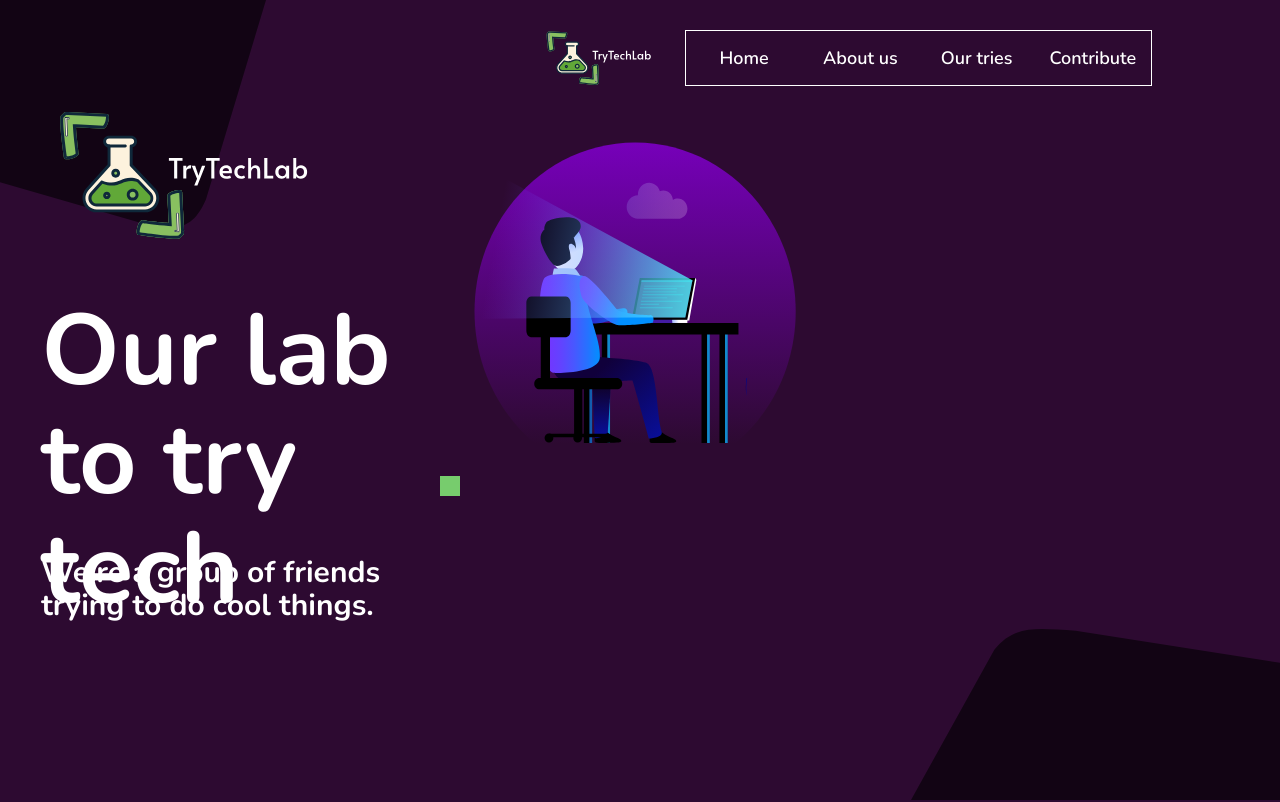
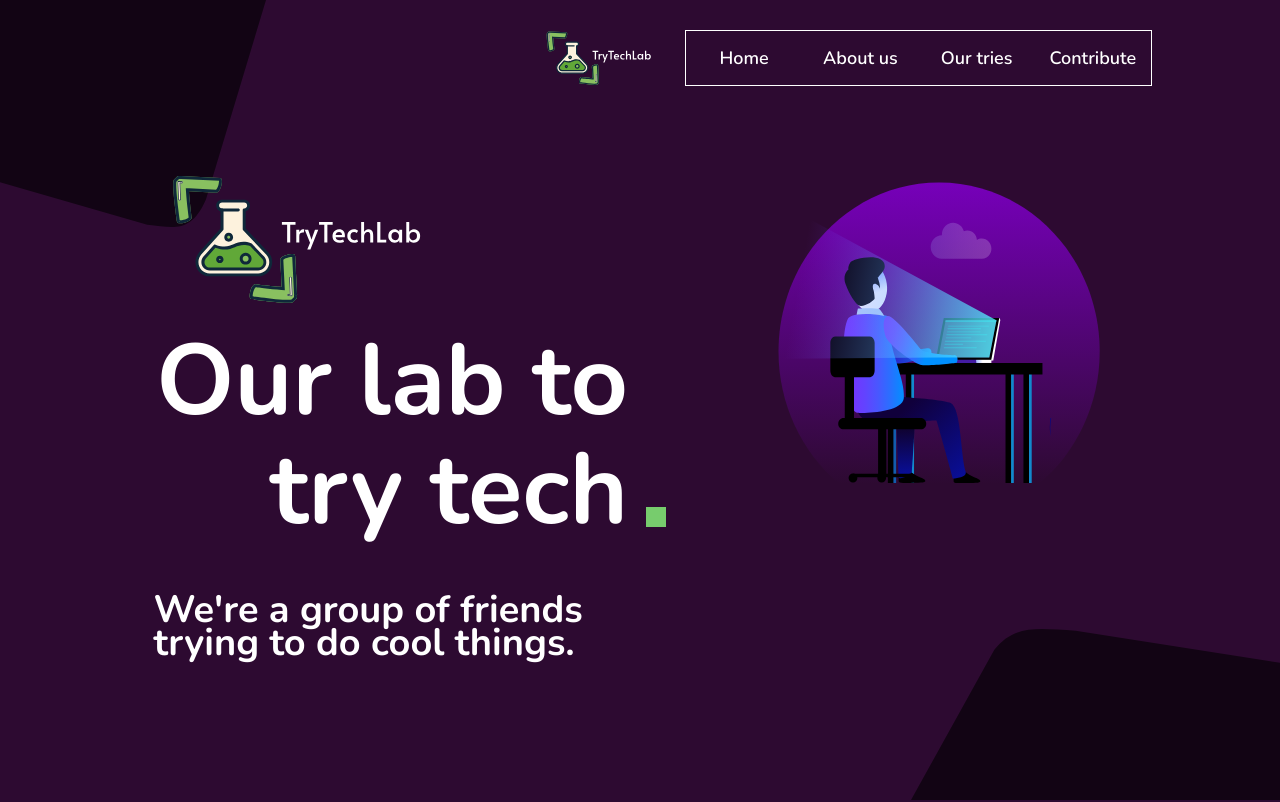
Before and after one commit to Try-tech-Labs/site, a React (Create React App) app: page / in a window 1280 px wide. Shown: the top 802 px of the page. Built offline with nearby package versions, Linux system fonts and the light colour scheme; no server answers.

Commit message:
Corrected homepage style

```diff
--- a/src/pages/Developers.tsx
+++ b/src/pages/Developers.tsx
@@ -23,6 +23,18 @@ export default function Developers() {
     useEffect(() => {
         getDevelopers().then(developers => {
             setDevelopers(developers);
+        }).catch(() => {
+            setDevelopers([
+                {
+                    "name": "The developer",
+                    "avatar_image": "https://upload.wikimedia.org/wikipedia/commons/thumb/5/52/LinuxCon_Europe_Linus_Torvalds_03.jpg/200px-LinuxCon_Europe_Linus_Torvalds_03.jpg",
+                    "description": "This guy really know about development. He is a icon of tech.",
+                    "twitter_url": "https://twitter.com/linus__torvalds",
+                    "linkedin_url": "https://www.linkedin.com/in/linustorvalds/",
+                    "github_url": "https://github.com/torvalds",
+                    "development_skills": ["C", "C++"]
+                }
+            ])
         })
     }, []);
 
--- a/src/pages/Landing.tsx
+++ b/src/pages/Landing.tsx
@@ -15,13 +15,23 @@ function Landing() {
             <img src={BackgroundBottomDetail} alt="background bottom detail" className="background-bottom-detail"/>
             <div className="content-wrapper">
                 <main>
-                    <div className="main-page-logo">
-                        <SiteLogo className="" width={277} height={166} />
+                    <div className="home_content">
+                        <div className="grid_column">
+                            <div className="main-page-logo">
+                                <SiteLogo className="" width={277} height={166} />
+                            </div>
+                            <div>
+                                <div className="text_grid">
+                                    <h1>Our lab to try tech</h1>
+                                    <div className="green-dot"></div>
+                                </div>
+                            </div>
+                            <p>We're a group of friends trying to do cool things.</p>
+                        </div>
+                        <div className="grid_column">
+                            <img src={Developer} alt="Man front a laptop" className="home-developer" />
+                        </div>
                     </div>
-                    <h1>Our lab to try tech</h1>
-                    <p>We're a group of friends trying to do cool things.</p>
-                    <div className="green-dot"></div>
-                    <img src={Developer} alt="Man front a laptop" className="home-developer" />
                 </main>
             </div>
         </div>
--- a/src/styles/pages/Landing.css
+++ b/src/styles/pages/Landing.css
@@ -40,57 +40,77 @@
 
 #page-landing .content-wrapper main{
     max-width: 350px;
-    position: relative;
-    right: 100px;
     bottom: 8vh;
 }
 
 #page-landing .content-wrapper main .main-page-logo{
-    position: absolute;
-    left: 4vw;
-    top: 12vh
+    position: relative;
+    left: 12vw;
+    top: 12vh;
 }
 
 #page-landing .content-wrapper main h1{
-    position: absolute;
-    width: 470px;
+    position: relative;
+    width: 5em;
     height: 205px;
-    left: 4vw;
-    top: 301px;
     font-family: Nunito;
     font-style: normal;
     font-weight: bold;
     font-size: 100px;
     line-height: 109px;
     color: #FFFFFF;
+    text-align: right;
 }
 
 #page-landing .content-wrapper main p{
-    position: absolute;
+    position: relative;
     width: 430px;
     height: 75px;
-    left: 4vw;
-    top: 560px;
+    left: 12vw;
     font-family: Nunito;
     font-style: normal;
     font-weight: bold;
-    font-size: 30px;
+    font-size: 38px;
     line-height: 33px;
     color: #FFFFFF;
 }
 
 #page-landing .content-wrapper main .green-dot{
-    position: absolute;
+    position: relative;
     width: 20px;
     height: 20px;
-    left: 450px;
-    top: 480px;
     background: #77CC6D;
+    top: 10em;
+    left: 1em;
 }
 
 #page-landing .content-wrapper main .home-developer{
     position: absolute;
     width: 30vw;
-    left: 35vw;
-    top: 18vh;
+    right: 10vw;
+    top: 15vh;
 }
+
+#page-landing .home_content{
+    display: grid;
+    grid-template-columns: repeat(2, 1fr);
+    width: 98vw;
+    position: absolute;
+    height: 100vh;
+    left: 0;
+}
+
+#page-landing .home_content .grid_column {
+    width: 100%;
+    height: auto;
+    display: block;
+    display: grid;
+    grid-template-rows: repeat(3, 1fr);
+}
+
+#page-landing .home_content .grid_column .text_grid{
+    display: grid;
+    grid-template-columns: 0.6fr 1fr;
+    position: relative;
+    left: 10vw;
+}
```
